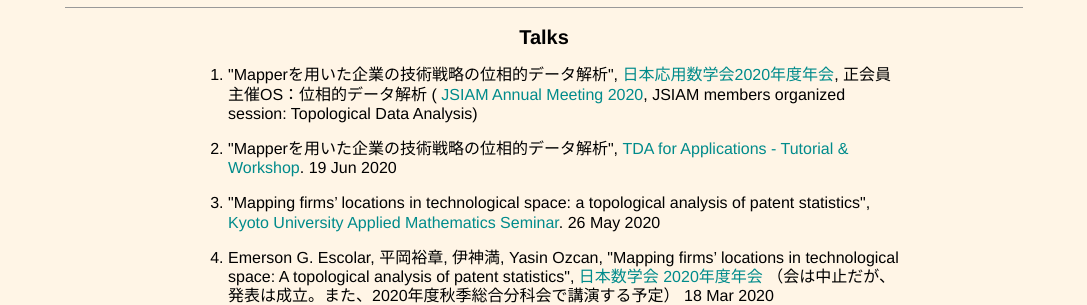
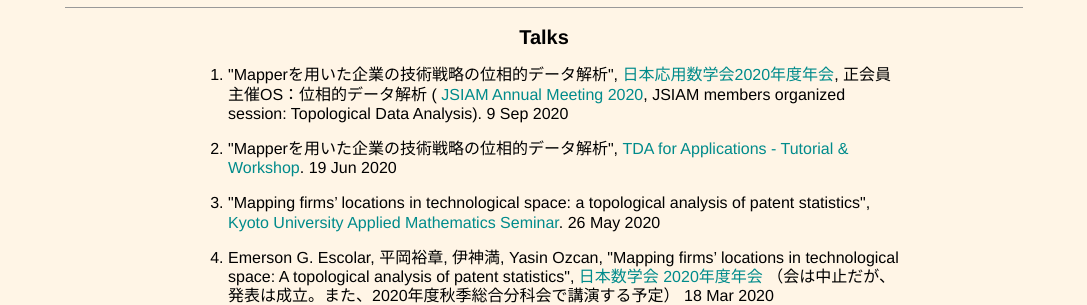
Before and after one commit to emerson-escolar/emerson-escolar.github.io, a Jekyll site: the page built from research_lists.html, in a window 1280 px wide and 900 px high, scrolled down 1288 px. Shown: the part 174-479 px from the top of the window, without its empty margins (96-1183 px from the left). Built offline with Jekyll 4.4.1, drawn with Linux system fonts in a browser that asks for light colours.

Commit message:
add jsiam date

```diff
--- a/research_lists.html
+++ b/research_lists.html
@@ -204,7 +204,8 @@
         日本応用数学会2020年度年会</a>,
       正会員主催OS：位相的データ解析
       (<a target="_blank" href="https://annual2020.jsiam.org/en">
-        JSIAM Annual Meeting 2020</a>, JSIAM members organized session: Topological Data Analysis)
+        JSIAM Annual Meeting 2020</a>, JSIAM members organized session: Topological Data Analysis).
+      9 Sep 2020
     </li>
 
     <li>
```
